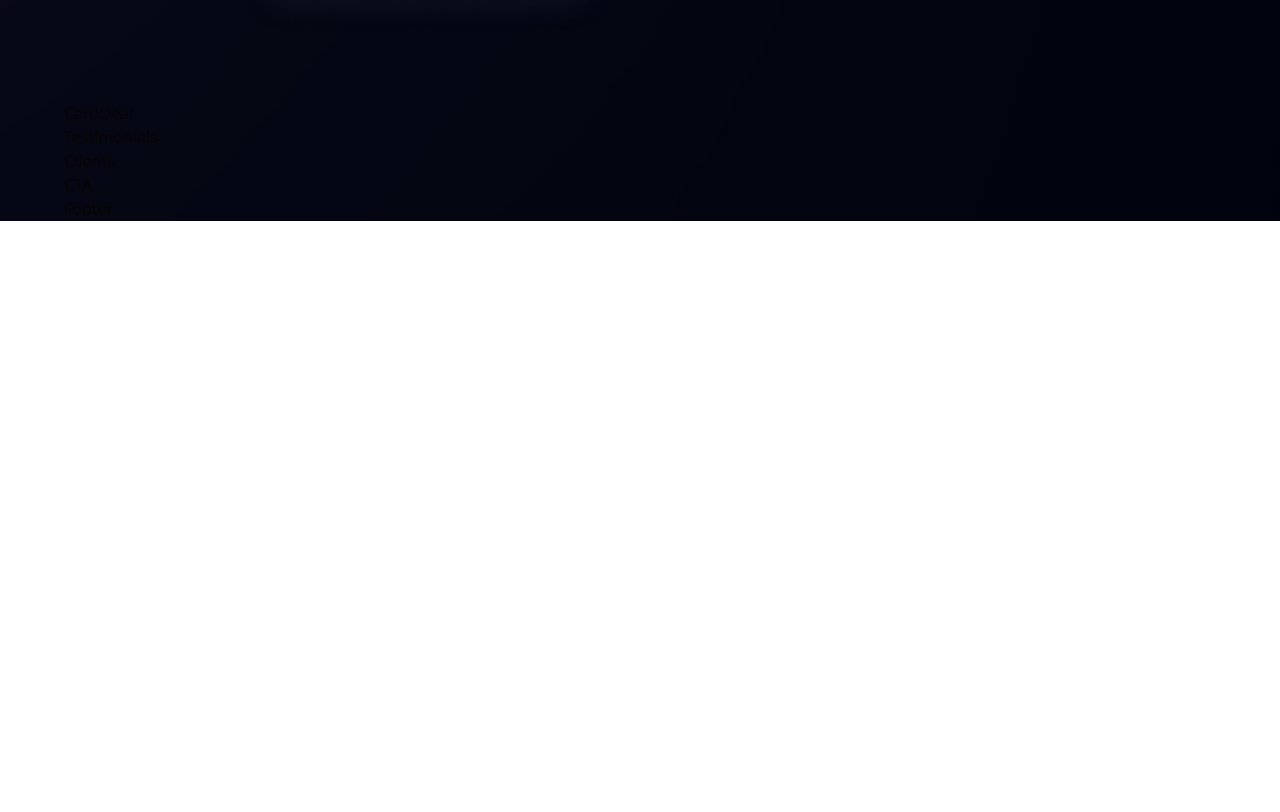
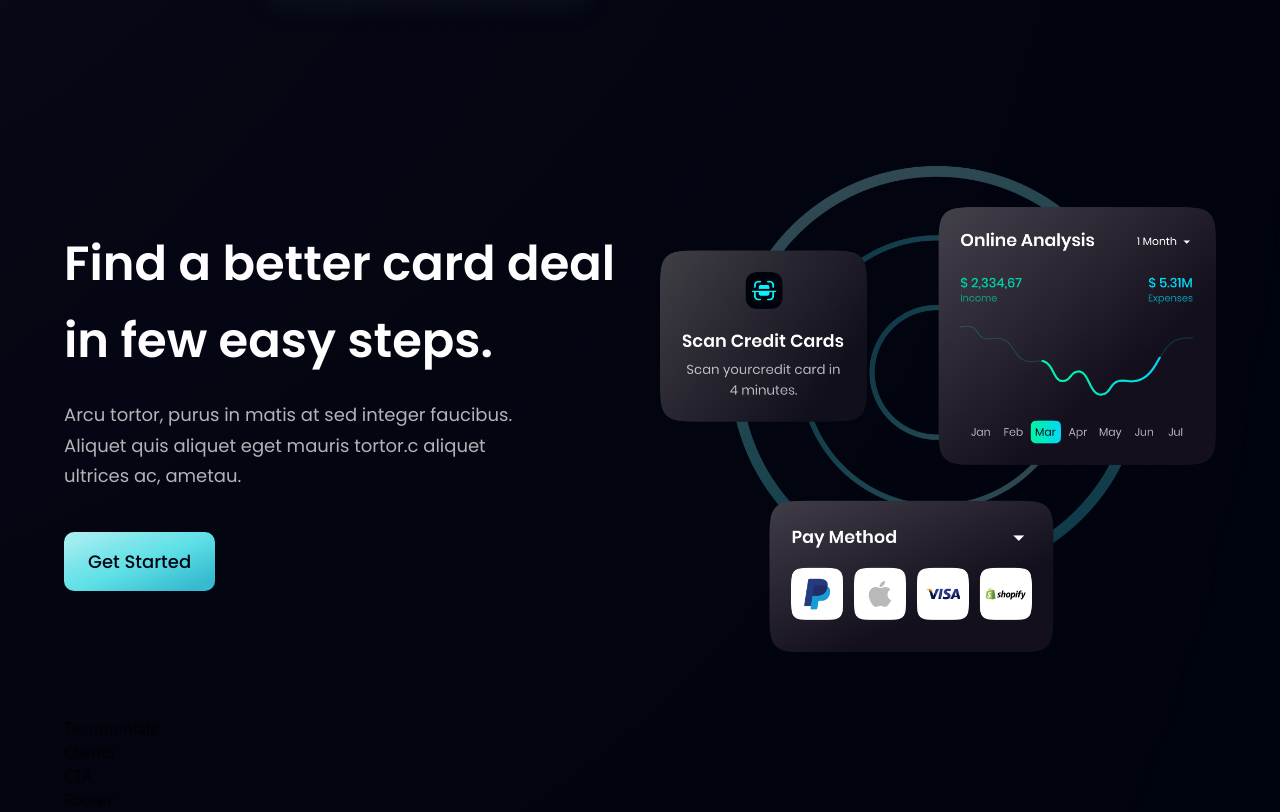
Before and after one commit to bigyan-sapkota/bank_modern_app, a React (Vite) app in the folder bank_modern_app/: page / in a window 1280 px wide. Shown: the part 2088-2900 px from the top of the page. Before the commit the page ends 2309 px from the top, so only its background shows below. Built offline with nearby package versions, Linux system fonts and the light colour scheme.

Commit message:
Card deals section completed

```diff
--- a/bank_modern_app/src/components/Button.jsx
+++ b/bank_modern_app/src/components/Button.jsx
@@ -2,7 +2,7 @@ import React from 'react'
 
 const Button = ({ styles }) => {
   return (
-    <button type="button" className={`py-4 px-6 bg-blue-gradient font-poppins font-medium text-[18px] text-primary outline-none ${styles}`}>Get Started</button>
+    <button type="button" className={`py-4 px-6 bg-blue-gradient font-poppins font-medium text-[18px] text-primary outline-none ${styles} rounded-[10px]`}>Get Started</button>
   )
 }
 
--- a/bank_modern_app/src/components/CardDeal.jsx
+++ b/bank_modern_app/src/components/CardDeal.jsx
@@ -1,9 +1,21 @@
-import React from 'react'
+import React from 'react';
+import { card } from '../assets';
+import styles, { layout } from '../style';
+import Button from './Button';
 
-const CardDeal = () => {
-  return (
-    <div>CardDeal</div>
-  )
-}
+const CardDeal = () => (
+  <section className={layout.section}>
+    <div className={layout.sectionInfo}>
+      <h2 className={styles.heading2}>Find a better card deal <br className="sm:block hidden"/> in few easy steps.</h2>
+      <p className={`${styles.paragraph} max-w-[470px] mt-5`}>Arcu tortor, purus in matis at sed integer faucibus. Aliquet quis aliquet eget mauris tortor.c aliquet ultrices ac, ametau.</p>
+      <Button styles="mt-10" />
+    </div>
 
-export default CardDeal
+    <div className={layout.sectionImg}>
+      <img src={card} alt="card"
+      className='w-[100%] h-[100%]'/>
+    </div>
+  </section>
+)
+
+export default CardDeal;
```
